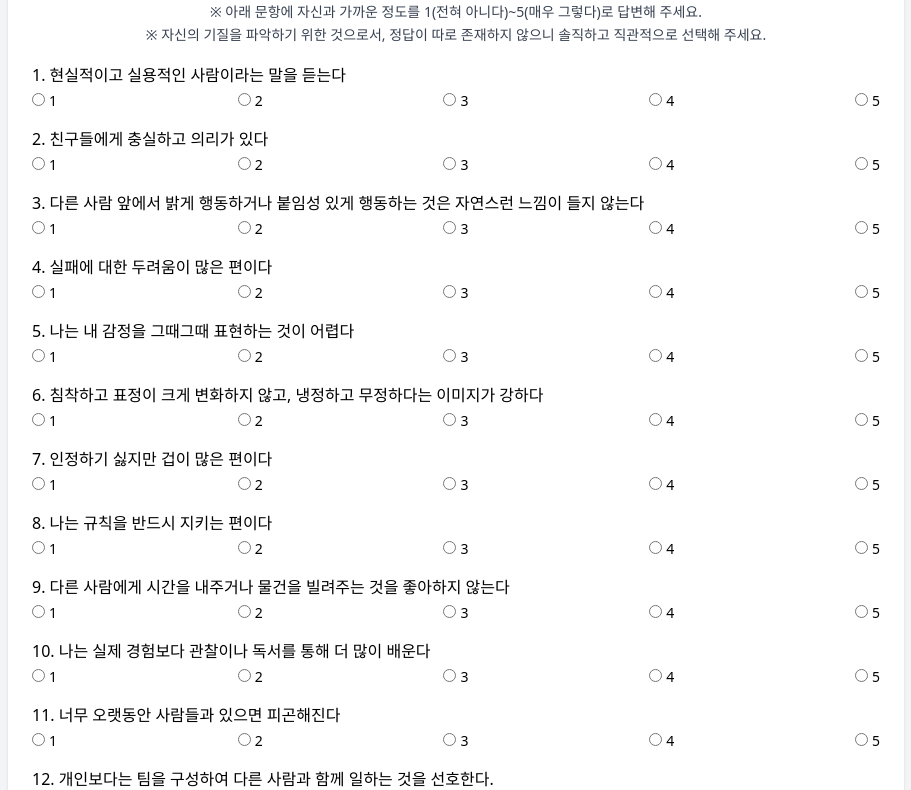
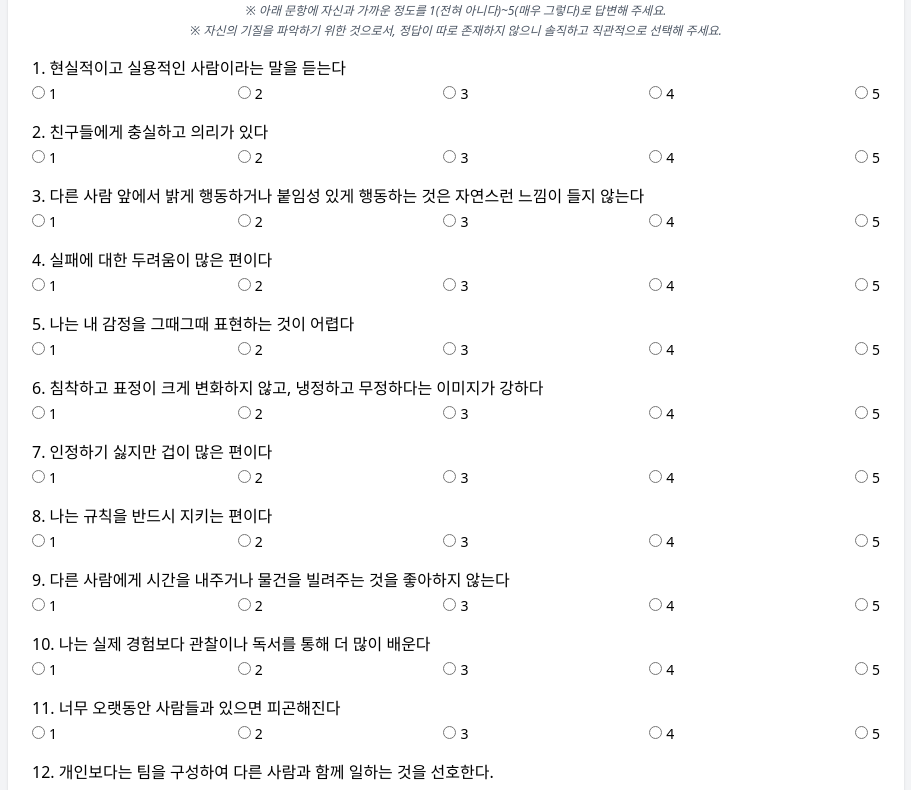
Before and after one commit to Bestilllee/CCI, a plain HTML site: page index.html in a window 1280 px wide. Shown: the part 83-873 px from the top of the page, without its empty margins (184-1095 px from the left). Drawn offline with nearby package versions, Linux system fonts and the light colour scheme.

Commit message:
index.html

```diff
--- a/index.html
+++ b/index.html
@@ -258,7 +258,7 @@
 <body class="bg-gray-100 p-4">
   <div class="max-w-4xl mx-auto bg-white rounded-2xl shadow p-6">
     <h1 class="text-xl font-bold text-center mb-4">CCI 성격유형 검사</h1>
-    <p class="text-sm text-gray-700 text-center mb-4 leading-relaxed">
+    <p class="text-xs italic text-gray-600 text-center mb-4 leading-relaxed">
   ※ 아래 문항에 자신과 가까운 정도를 1(전혀 아니다)~5(매우 그렇다)로 답변해 주세요.<br/>
   ※ 자신의 기질을 파악하기 위한 것으로서, 정답이 따로 존재하지 않으니 솔직하고 직관적으로 선택해 주세요.<br/>
   </p>
```
